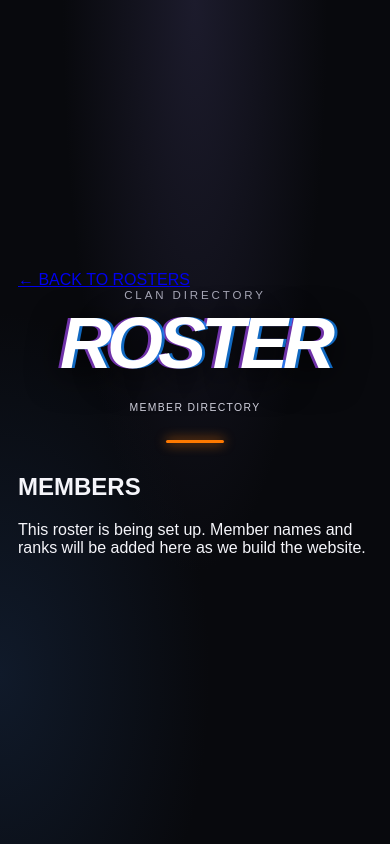
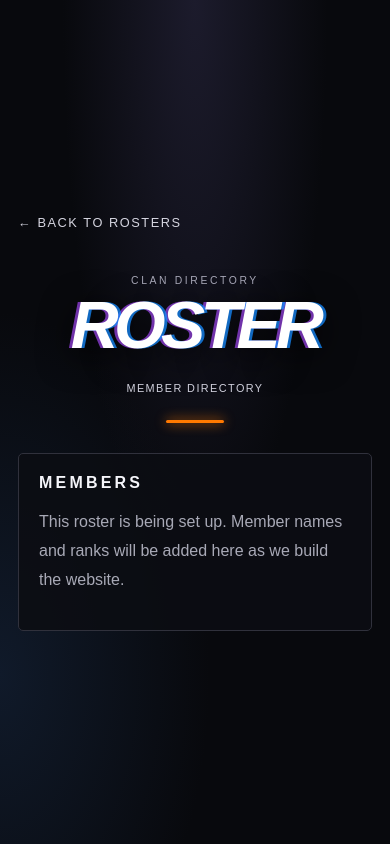
Before and after one commit to bradsyncs/albert-university, a website: page public/roster.html in a window 390 px wide. Drawn offline with Linux system fonts and the light colour scheme.

Commit message:
Update styles.css

```diff
--- a/public/styles.css
+++ b/public/styles.css
@@ -3,6 +3,7 @@
   --background: #08090d;
   --text: #f5f5fa;
   --muted: #a8a9b6;
+  --accent: #ff7900;
   --orange: #ff7900;
   --blue: #168bff;
   --purple: #a94aff;
@@ -15,6 +16,7 @@
 html {
   min-height: 100%;
   background: var(--background);
+  scroll-behavior: smooth;
 }
 
 body {
@@ -23,17 +25,26 @@ body {
   color: var(--text);
   font-family: Arial, Helvetica, sans-serif;
   background:
-    radial-gradient(ellipse at 50% 0%,
-      #1c1b2c 0%, transparent 48%),
-    radial-gradient(ellipse at 0% 80%,
-      #101a2a 0%, transparent 38%),
+    radial-gradient(
+      ellipse at 50% 0%,
+      #1c1b2c 0%,
+      transparent 48%
+    ),
+    radial-gradient(
+      ellipse at 0% 80%,
+      #101a2a 0%,
+      transparent 38%
+    ),
     #08090d;
 }
+
+/* HOMEPAGE */
 
 .home-page {
   display: flex;
   align-items: center;
   justify-content: center;
+  min-height: 100vh;
   padding: 54px 5%;
 }
 
@@ -43,9 +54,11 @@ body {
   margin: auto;
 }
 
+/* MAIN TITLE */
+
 .hero {
+  margin: 0 auto 44px;
   text-align: center;
-  margin-bottom: 44px;
 }
 
 .eyebrow {
@@ -57,7 +70,7 @@ body {
 
 .hero h1 {
   margin: 0;
-  color: #fff;
+  color: #ffffff;
   font-size: clamp(4.5rem, 11vw, 9rem);
   font-weight: 900;
   font-style: italic;
@@ -66,7 +79,7 @@ body {
   text-shadow:
     3px 0 rgba(22, 139, 255, 0.75),
     -3px 0 rgba(169, 74, 255, 0.65),
-    0 8px 35px #000;
+    0 8px 35px #000000;
 }
 
 .subtitle {
@@ -76,6 +89,8 @@ body {
   letter-spacing: 0.28em;
   line-height: 1.8;
 }
+
+/* ORANGE, BLUE, AND PURPLE ACCENTS */
 
 .color-lines {
   display: flex;
@@ -105,6 +120,8 @@ body {
   box-shadow: 0 0 12px var(--purple);
 }
 
+/* ROSTER SELECTION CARDS */
+
 .clan-grid {
   display: grid;
   grid-template-columns: repeat(3, minmax(0, 1fr));
@@ -112,7 +129,7 @@ body {
 }
 
 .clan-card {
-  --accent: white;
+  --accent: #ffffff;
 
   position: relative;
   isolation: isolate;
@@ -132,10 +149,16 @@ body {
   border-radius: 5px;
 
   background:
-    radial-gradient(ellipse at 50% 30%,
+    radial-gradient(
+      ellipse at 50% 30%,
       color-mix(in srgb, var(--accent) 15%, transparent),
-      transparent 60%),
-    linear-gradient(180deg, #101117, #08090d 90%);
+      transparent 60%
+    ),
+    linear-gradient(
+      180deg,
+      #101117,
+      #08090d 90%
+    );
 
   box-shadow:
     inset 0 0 32px
@@ -147,6 +170,8 @@ body {
     transform 0.22s ease,
     box-shadow 0.22s ease;
 }
+
+/* DECORATIVE CARD PATTERN */
 
 .clan-card::before {
   position: absolute;
@@ -164,9 +189,11 @@ body {
 
   mask-image: linear-gradient(
     135deg,
-    black,
+    #000000,
     transparent 75%
   );
+
+  pointer-events: none;
 }
 
 .clan-card:hover,
@@ -181,6 +208,8 @@ body {
       color-mix(in srgb, var(--accent) 35%, transparent);
 }
 
+/* EACH CLAN'S COLOR */
+
 .au-card {
   --accent: var(--orange);
 }
@@ -193,6 +222,8 @@ body {
   --accent: var(--purple);
 }
 
+/* LARGE LETTER EMBLEMS — NO CHARACTERS OR IMAGES */
+
 .emblem {
   display: grid;
   place-items: center;
@@ -200,7 +231,7 @@ body {
   width: 100%;
   min-height: 150px;
 
-  color: #fff;
+  color: #ffffff;
   font-size: clamp(6rem, 9vw, 8.5rem);
   font-weight: 900;
   font-style: italic;
@@ -213,6 +244,8 @@ body {
     0 0 34px
       color-mix(in srgb, var(--accent) 60%, transparent);
 }
+
+/* CARD LABELS */
 
 .card-label {
   margin: 12px 0;
@@ -228,6 +261,8 @@ body {
   letter-spacing: 0.13em;
 }
 
+/* COLORED DIVIDER */
+
 .card-line {
   width: 58px;
   height: 2px;
@@ -235,6 +270,8 @@ body {
   background: var(--accent);
   box-shadow: 0 0 10px var(--accent);
 }
+
+/* VIEW ROSTER BUTTON */
 
 .view-button {
   display: flex;
@@ -251,7 +288,7 @@ body {
   border-radius: 3px;
 
   background: rgba(0, 0, 0, 0.35);
-  color: #fff;
+  color: #ffffff;
 
   font-size: 0.7rem;
   font-weight: 700;
@@ -262,6 +299,58 @@ body {
   color: var(--accent);
   font-size: 1rem;
 }
+
+/* INDIVIDUAL ROSTER PAGES */
+
+.roster-container {
+  max-width: 1100px;
+}
+
+.back-link {
+  display: inline-block;
+  margin-bottom: 20px;
+
+  color: #d5d5e0;
+  text-decoration: none;
+
+  font-size: 0.8rem;
+  letter-spacing: 0.12em;
+
+  transition: color 0.2s ease;
+}
+
+.back-link:hover,
+.back-link:focus-visible {
+  color: #ffffff;
+}
+
+.roster-hero {
+  margin-top: 30px;
+}
+
+.roster-hero h1 {
+  overflow-wrap: anywhere;
+}
+
+.roster-content {
+  padding: 26px;
+  border: 1px solid #30313c;
+  border-radius: 5px;
+  background: rgba(12, 13, 19, 0.88);
+}
+
+.roster-content h2 {
+  margin-top: 0;
+  font-size: 1rem;
+  letter-spacing: 0.2em;
+}
+
+.roster-content p {
+  color: var(--muted);
+  line-height: 1.8;
+}
+
+/* MOBILE LAYOUT */
 
 @media (max-width: 760px) {
   .home-page {
@@ -274,10 +363,16 @@ body {
   }
 
   .eyebrow {
+    font-size: 0.65rem;
     letter-spacing: 0.25em;
   }
 
+  .hero h1 {
+    font-size: clamp(4rem, 17vw, 6rem);
+  }
+
   .subtitle {
+    font-size: 0.68rem;
     letter-spacing: 0.13em;
   }
 
@@ -298,12 +393,48 @@ body {
   .clan-card h2 {
     font-size: 0.95rem;
   }
+
+  .roster-hero {
+    margin-top: 25px;
+  }
+
+  .roster-content {
+    padding: 20px;
+  }
 }
+
+/* SMALL PHONES */
+
+@media (max-width: 380px) {
+  .home-page {
+    padding: 32px 14px;
+  }
+
+  .hero h1 {
+    font-size: 3.7rem;
+  }
+
+  .clan-card {
+    padding: 24px 15px;
+  }
+
+  .clan-card h2 {
+    font-size: 0.82rem;
+    letter-spacing: 0.1em;
+  }
+
+  .view-button {
+    font-size: 0.65rem;
+  }
+}
+
+/* ACCESSIBILITY */
 
 @media (prefers-reduced-motion: reduce) {
   *,
   *::before,
   *::after {
+    scroll-behavior: auto !important;
     transition: none !important;
   }
 }
```
